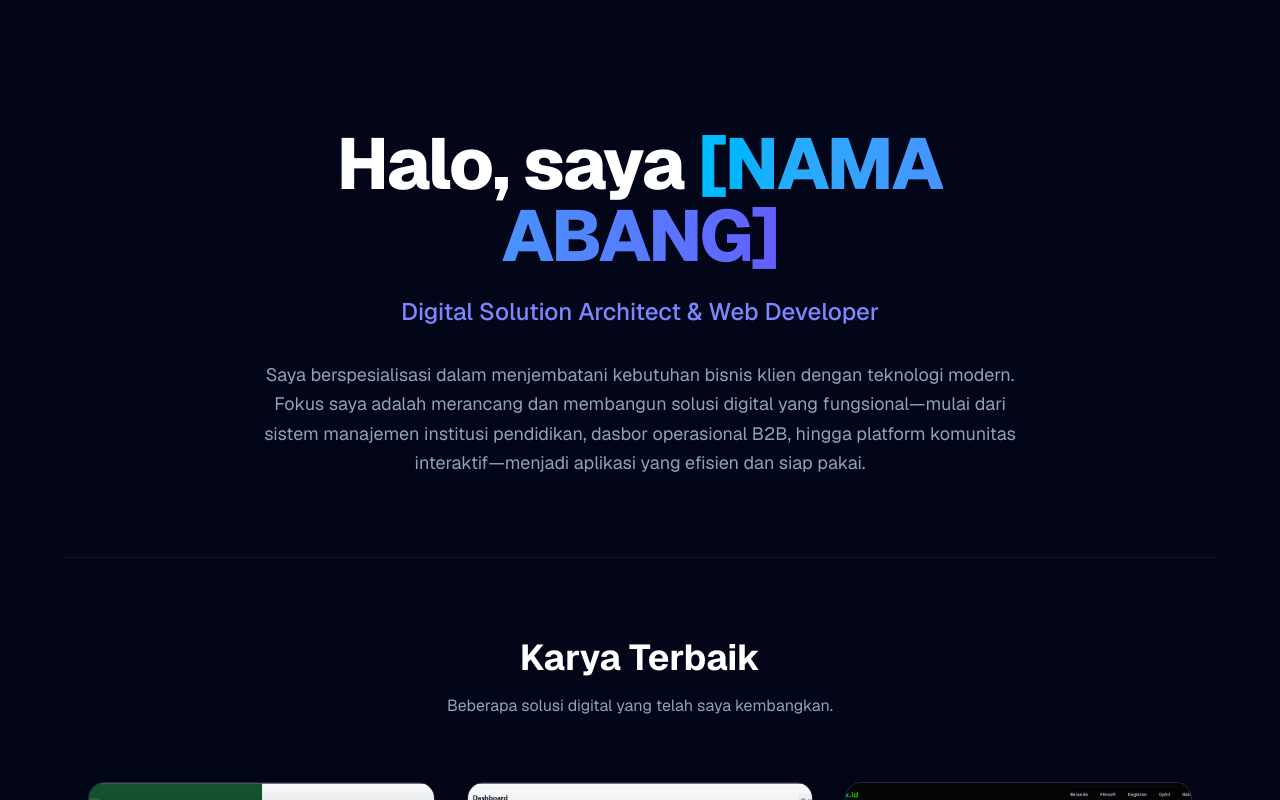
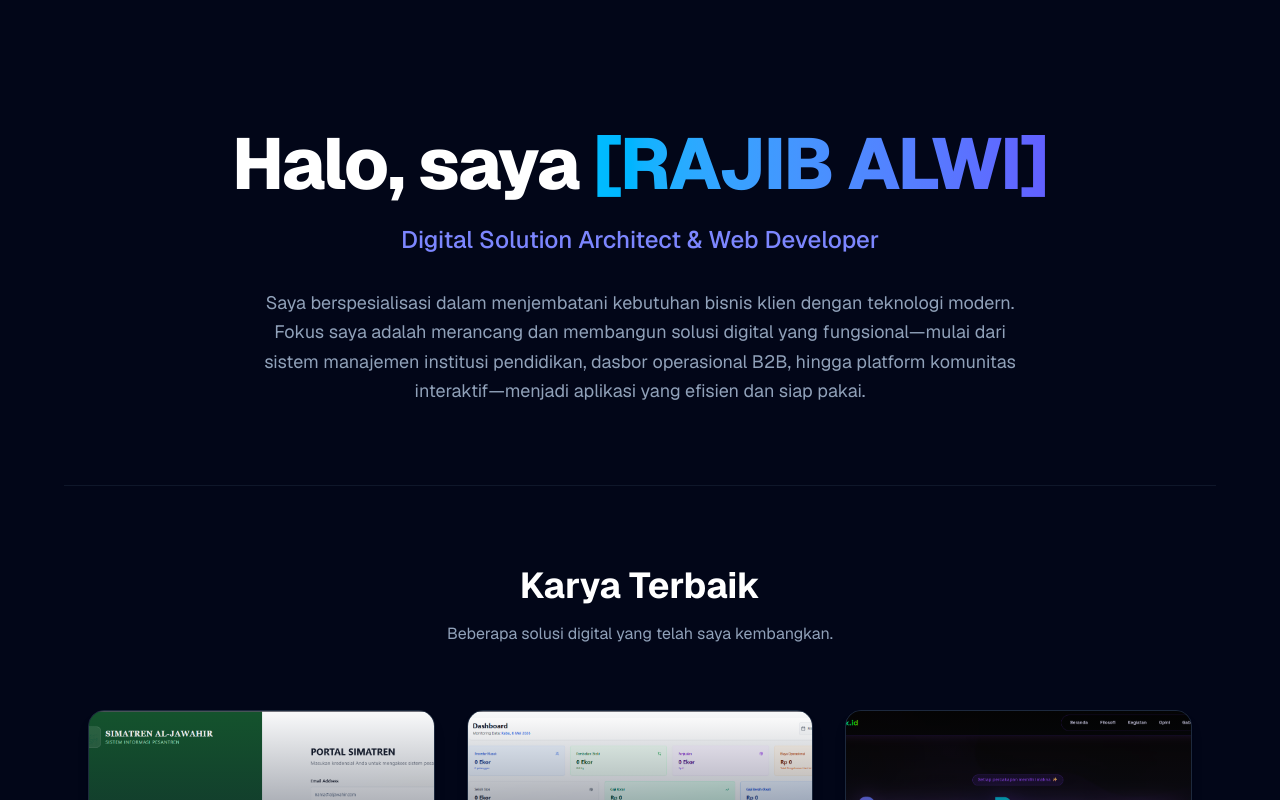
Before and after one commit to Kangsanboy/personal-branding, a Next.js app: page / in a window 1280 px wide. Shown: the top 800 px of the page. Built offline with nearby package versions, Linux system fonts and the light colour scheme.

Commit message:
Update portfolio name from '[NAMA ABANG]' to '[RAJIB ALWI]'

```diff
--- a/constants/portfolio.ts
+++ b/constants/portfolio.ts
@@ -1,6 +1,6 @@
 export const PORTFOLIO_DATA = {
   profile: {
-    name: "[NAMA ABANG]",
+    name: "[RAJIB ALWI]",
     role: "Digital Solution Architect & Web Developer",
     bio: "Saya berspesialisasi dalam menjembatani kebutuhan bisnis klien dengan teknologi modern. Fokus saya adalah merancang dan membangun solusi digital yang fungsional—mulai dari sistem manajemen institusi pendidikan, dasbor operasional B2B, hingga platform komunitas interaktif—menjadi aplikasi yang efisien dan siap pakai.",
   },
```
